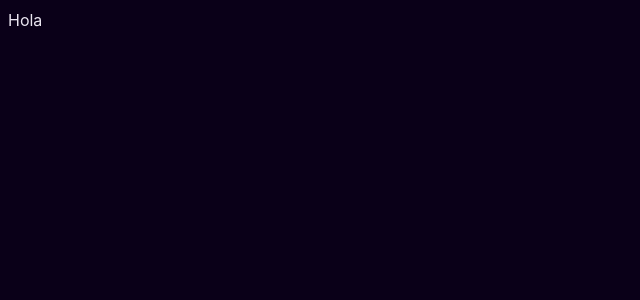
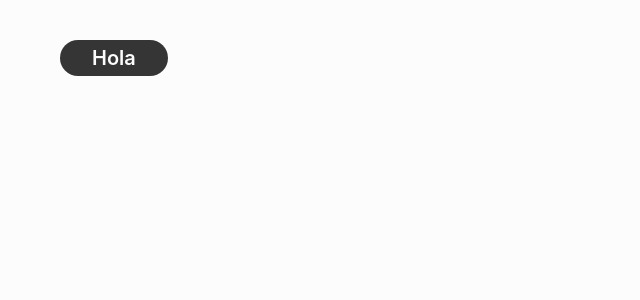
Before and after one commit to mireiarull/202209-w7chwe-mireia-rull, a React (Create React App) app: page / in a window 1280 px wide. Shown: the top 300 px of the page, without its empty margins (0-640 px from the left). Built offline with nearby package versions, Linux system fonts and the light colour scheme.

Commit message:
Add main styles and resets to app component

```diff
--- a/package.json
+++ b/package.json
@@ -15,7 +15,9 @@
     "react-dom": "^18.2.0",
     "react-redux": "^8.0.4",
     "react-router": "^6.4.3",
+    "react-router-dom": "^6.4.3",
     "react-scripts": "5.0.1",
+    "styled-components": "^5.3.6",
     "typescript": "^4.8.4",
     "web-vitals": "^2.1.4"
   },
@@ -47,6 +49,7 @@
     ]
   },
   "devDependencies": {
+    "@types/styled-components": "^5.1.26",
     "husky": "^8.0.0"
   }
 }
--- a/src/App.tsx
+++ /dev/null
@@ -1,5 +0,0 @@
-const App = () => {
-  return <p>Hola</p>;
-};
-
-export default App;
--- a/src/components/App/App.tsx
+++ b/src/components/App/App.tsx
@@ -1,13 +1,14 @@
 import { Route, Routes } from "react-router";
 import RegisterPage from "../../pages/RegisterPage";
+import AppStyled from "./AppStyled";
 
 const App = () => {
   return (
-    <>
+    <AppStyled>
       <Routes>
         <Route path="/" element={<RegisterPage />} />
       </Routes>
-    </>
+    </AppStyled>
   );
 };
 
--- /dev/null
+++ b/src/components/App/AppStyled.tsx
@@ -0,0 +1,10 @@
+import styled from "styled-components";
+
+const AppStyled = styled.div`
+  background-color: ${(props) => props.theme.backgroundColor};
+  color: ${(props) => props.theme.colorPrimary};
+  padding: 0 ${(props) => props.theme.paddingHorizonalBody};
+  min-height: 100vh;
+`;
+
+export default AppStyled;
--- a/src/index.css
+++ b/src/index.css
@@ -5,8 +5,7 @@ body {
   font-family: -apple-system, BlinkMacSystemFont, "Segoe UI", "Roboto", "Oxygen",
     "Ubuntu", "Cantarell", "Fira Sans", "Droid Sans", "Helvetica Neue",
     sans-serif;
-  background-color: #0a0018;
-  color: #eae5f0;
+  margin: 0;
 }
 
 *,
--- a/src/index.tsx
+++ b/src/index.tsx
@@ -2,9 +2,12 @@ import React from "react";
 import { createRoot } from "react-dom/client";
 import { Provider } from "react-redux";
 import { store } from "./redux/store";
-import App from "./App";
 import reportWebVitals from "./reportWebVitals";
+import { ThemeProvider } from "styled-components";
 import "./index.css";
+import App from "./components/App/App";
+import mainTheme from "./styles/mainTheme";
+import { BrowserRouter } from "react-router-dom";
 
 const container = document.getElementById("root")!;
 const root = createRoot(container);
@@ -12,7 +15,11 @@ const root = createRoot(container);
 root.render(
   <React.StrictMode>
     <Provider store={store}>
-      <App />
+      <ThemeProvider theme={mainTheme}>
+        <BrowserRouter>
+          <App />
+        </BrowserRouter>
+      </ThemeProvider>
     </Provider>
   </React.StrictMode>
 );
--- a/src/pages/RegisterPage.tsx
+++ b/src/pages/RegisterPage.tsx
@@ -1,7 +1,11 @@
+import Button from "../components/Button/Button";
+
 const RegisterPage = () => {
   return (
     <>
-      <main className="container"></main>
+      <main className="container">
+        <Button text="Hola" />
+      </main>
     </>
   );
 };
```
Also changed, not shown: 1 other file (tests, documents, lock files or other folders).
